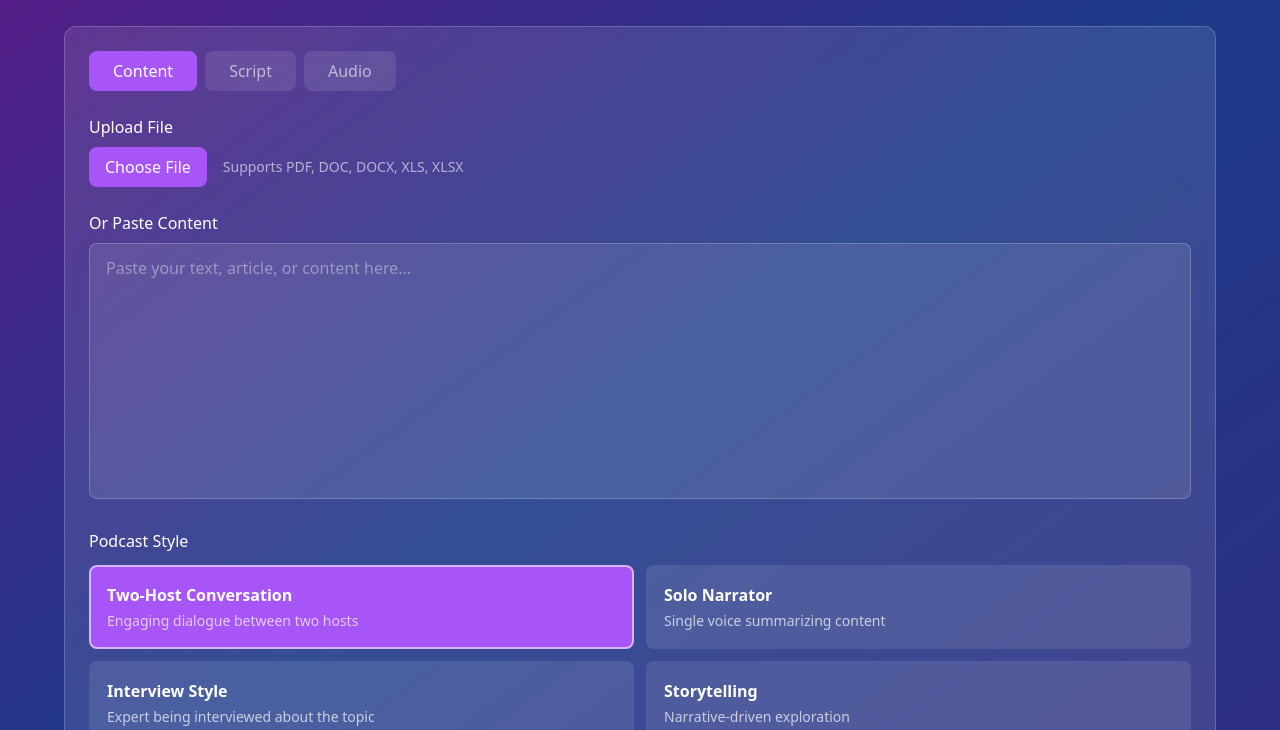
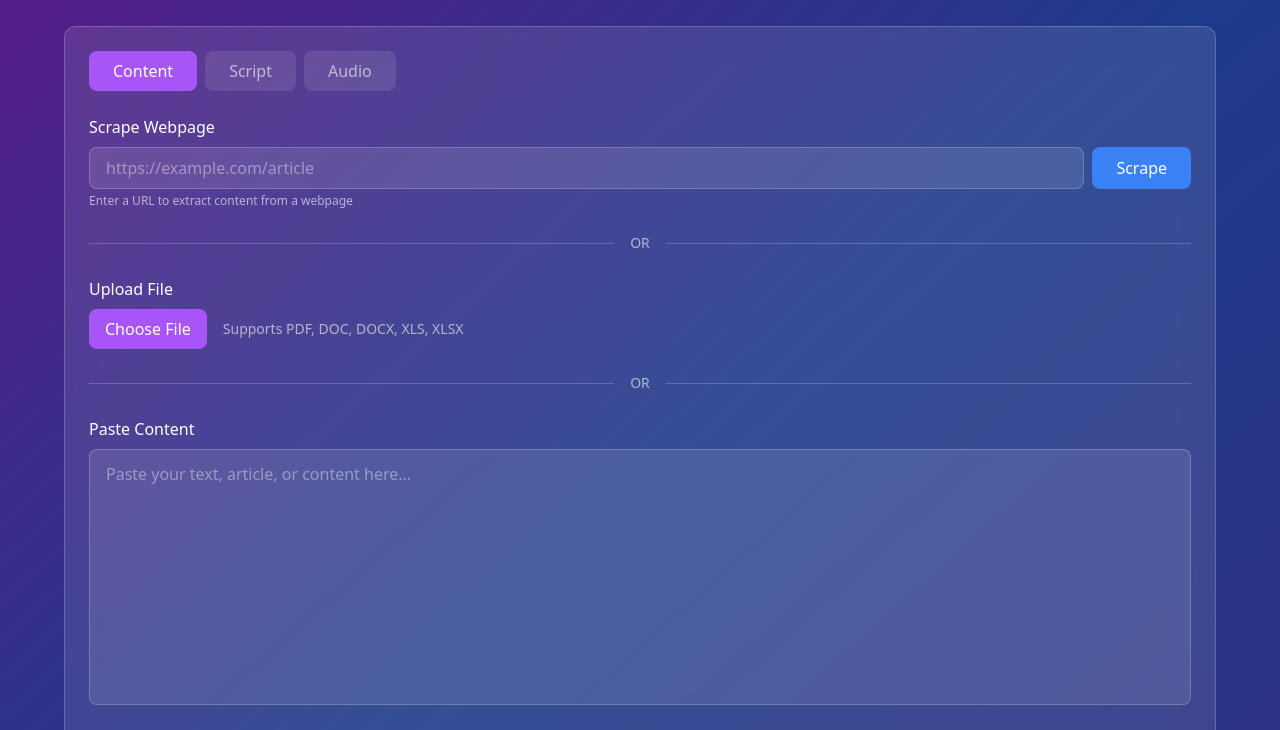
Before and after one commit to elemenohpee1337/podcast_generator, a plain HTML site: page index.html in a window 1280 px wide. Shown: the part 70-800 px from the top of the page. Drawn offline with nearby package versions, Linux system fonts and the light colour scheme.

Commit message:
Update index.html

```diff
--- a/index.html
+++ b/index.html
@@ -83,6 +83,24 @@
                 <div id="content-tab" class="tab-content">
                     <div class="space-y-6">
                         <div>
+                            <label class="block text-white mb-2 font-medium">Scrape Webpage</label>
+                            <div class="flex gap-2">
+                                <input type="url" id="urlInput" placeholder="https://example.com/article"
+                                    class="flex-1 px-4 py-2 bg-white/10 border border-white/20 rounded-lg text-white placeholder-white/40 focus:outline-none focus:border-purple-400">
+                                <button onclick="scrapeWebpage()" id="scrapeBtn" class="px-6 py-2 bg-blue-500 hover:bg-blue-600 text-white rounded-lg transition-colors">
+                                    Scrape
+                                </button>
+                            </div>
+                            <p class="text-white/60 text-xs mt-1">Enter a URL to extract content from a webpage</p>
+                        </div>
+
+                        <div class="flex items-center gap-4">
+                            <div class="flex-1 border-t border-white/20"></div>
+                            <span class="text-white/60 text-sm">OR</span>
+                            <div class="flex-1 border-t border-white/20"></div>
+                        </div>
+
+                        <div>
                             <label class="block text-white mb-2 font-medium">Upload File</label>
                             <div class="flex items-center gap-4">
                                 <label class="flex items-center gap-2 px-4 py-2 bg-purple-500 hover:bg-purple-600 text-white rounded-lg cursor-pointer transition-colors">
@@ -93,8 +111,14 @@
                             </div>
                         </div>
 
+                        <div class="flex items-center gap-4">
+                            <div class="flex-1 border-t border-white/20"></div>
+                            <span class="text-white/60 text-sm">OR</span>
+                            <div class="flex-1 border-t border-white/20"></div>
+                        </div>
+
                         <div>
-                            <label class="block text-white mb-2 font-medium">Or Paste Content</label>
+                            <label class="block text-white mb-2 font-medium">Paste Content</label>
                             <textarea id="contentText" placeholder="Paste your text, article, or content here..."
                                 class="w-full h-64 px-4 py-3 bg-white/10 border border-white/20 rounded-lg text-white placeholder-white/40 focus:outline-none focus:border-purple-400 resize-none"></textarea>
                         </div>
@@ -461,6 +485,57 @@ You can use Host 1, Host 2, Narrator, Interviewer, or Expert as speaker labels."
             a.download = 'podcast.mp3';
             a.click();
         }
+
+        async function scrapeWebpage() {
+            const url = document.getElementById('urlInput').value.trim();
+
+            if (!url) {
+                alert('Please enter a URL');
+                return;
+            }
+
+            // Basic URL validation
+            try {
+                new URL(url);
+            } catch (e) {
+                alert('Please enter a valid URL (e.g., https://example.com)');
+                return;
+            }
+
+            const btn = document.getElementById('scrapeBtn');
+            btn.innerHTML = '<svg class="w-5 h-5 animate-spin" fill="none" viewBox="0 0 24 24"><circle class="opacity-25" cx="12" cy="12" r="10" stroke="currentColor" stroke-width="4"></circle><path class="opacity-75" fill="currentColor" d="M4 12a8 8 0 018-8V0C5.373 0 0 5.373 0 12h4zm2 5.291A7.962 7.962 0 014 12H0c0 3.042 1.135 5.824 3 7.938l3-2.647z"></path></svg>';
+            btn.disabled = true;
+
+            try {
+                console.log('Scraping URL:', url);
+
+                const response = await fetch('/api/scrape-webpage', {
+                    method: 'POST',
+                    headers: {
+                        'Content-Type': 'application/json',
+                    },
+                    body: JSON.stringify({ url }),
+                });
+
+                if (!response.ok) {
+                    const errorData = await response.json();
+                    throw new Error(errorData.error || `Scraping failed (${response.status})`);
+                }
+
+                const data = await response.json();
+                console.log('Scraped content length:', data.content.length);
+
+                document.getElementById('contentText').value = data.content;
+                alert('Webpage scraped successfully! Content has been loaded.');
+
+            } catch (error) {
+                console.error('Scraping error:', error);
+                alert('Error scraping webpage: ' + error.message);
+            } finally {
+                btn.innerHTML = 'Scrape';
+                btn.disabled = false;
+            }
+        }
     </script>
 </body>
 </html>
```
